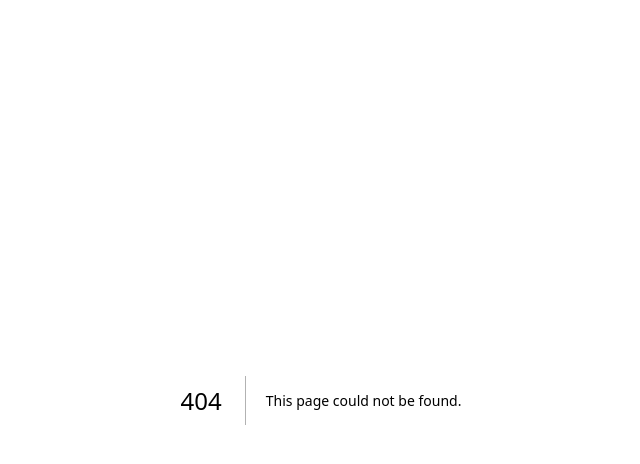
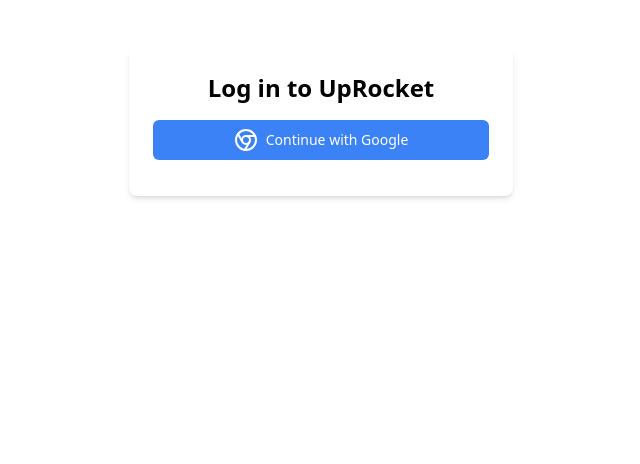
Before and after one commit to nylas/uprocket-demo, a Next.js app: page /login in a window 1280 px wide. Before the commit this address had no page. Shown: the top 464 px of the page, without its empty margins (319-959 px from the left). Built offline with nearby package versions, Linux system fonts and the light colour scheme; no server answers.

Commit message:
Added a new login page and dashboard page. Now you can log into the UpRocket app!

```diff
--- /dev/null
+++ b/src/components/dashboard.tsx
@@ -0,0 +1,25 @@
+import { UserData } from '@/lib/types'
+import { Header } from './header'
+
+export default function Dashboard({ user }: { user: UserData }) {
+  return (
+    <div className='flex flex-col min-h-screen bg-white'>
+      <Header />
+      <div className='py-10'>
+        <header>
+          <div className='mx-auto max-w-7xl px-4 sm:px-6 lg:px-8'>
+            <h1 className='text-3xl font-bold leading-tight tracking-tight text-gray-900'>
+              Dashboard
+            </h1>
+          </div>
+        </header>
+        <main>
+          <div className='mx-auto max-w-7xl sm:px-6 lg:px-8'>
+            {/** Welcomeing the user */}
+            Welcome, {user.name}!
+          </div>
+        </main>
+      </div>
+    </div>
+  )
+}
--- /dev/null
+++ b/src/components/login-box.tsx
@@ -0,0 +1,94 @@
+/**
+ * v0 by Vercel.
+ * @see https://v0.dev/t/UXomEPRIXbk
+ */
+import { Button } from '@/components/ui/button'
+import firebaseApp from '@/lib/firebase-client'
+import { useLoggedInUser } from '@/lib/hooks'
+import { GoogleAuthProvider, getAuth, signInWithPopup } from 'firebase/auth'
+import { useRouter } from 'next/router'
+import { JSX, SVGProps, useState } from 'react'
+
+export default function LoginBox() {
+  const { mutateAccount } = useLoggedInUser()
+  const [loggingIn, setLoggingIn] = useState(false)
+  const router = useRouter()
+  const { redirect } = router.query as { redirect: string }
+
+  return (
+    <div className='max-w-sm mx-auto my-12 p-6 bg-white rounded-lg shadow-md'>
+      <h1 className='text-2xl font-bold text-center mb-4'>Log in to UpRocket</h1>
+      <Button
+        className='w-full bg-blue-500 text-white mb-3'
+        disabled={loggingIn}
+        onClick={() => {
+          const provider = new GoogleAuthProvider()
+          const auth = getAuth(firebaseApp)
+          setLoggingIn(true)
+          signInWithPopup(auth, provider)
+            .then(async (result) => {
+              // This gives you a Google Access Token. You can use it to access the Google API.
+              const credential = GoogleAuthProvider.credentialFromResult(result)
+              if (credential) {
+                const user = result.user
+                // ...
+                await fetch(`/api/login`, {
+                  method: 'POST',
+                  headers: {
+                    'Content-Type': 'application/json',
+                  },
+                  body: JSON.stringify({
+                    idToken: await user.getIdToken(),
+                  }),
+                }).then(async (res) => {
+                  const data = await res.json()
+                  await mutateAccount(data.userData)
+                  if (res.status === 200) {
+                    router.replace(redirect || '/')
+                  }
+                })
+              }
+            })
+            .catch((error) => {
+              // Handle Errors here.
+              const errorCode = error.code
+              const errorMessage = error.message
+              // The email of the user's account used.
+              const email = error.customData.email
+              // The AuthCredential type that was used.
+              const credential = GoogleAuthProvider.credentialFromError(error)
+            })
+            .finally(() => {
+              setLoggingIn(false)
+            })
+        }}
+      >
+        <ChromeIcon className='text-white mr-2' />
+        {loggingIn ? 'Logging in...' : 'Continue with Google'}
+      </Button>
+    </div>
+  )
+}
+
+function ChromeIcon(props: JSX.IntrinsicAttributes & SVGProps<SVGSVGElement>) {
+  return (
+    <svg
+      {...props}
+      xmlns='http://www.w3.org/2000/svg'
+      width='24'
+      height='24'
+      viewBox='0 0 24 24'
+      fill='none'
+      stroke='currentColor'
+      strokeWidth='2'
+      strokeLinecap='round'
+      strokeLinejoin='round'
+    >
+      <circle cx='12' cy='12' r='10' />
+      <circle cx='12' cy='12' r='4' />
+      <line x1='21.17' x2='12' y1='8' y2='8' />
+      <line x1='3.95' x2='8.54' y1='6.06' y2='14' />
+      <line x1='10.88' x2='15.46' y1='21.94' y2='14' />
+    </svg>
+  )
+}
--- a/src/pages/index.tsx
+++ b/src/pages/index.tsx
@@ -1,3 +1,4 @@
+import Dashboard from '@/components/dashboard'
 import { LandingPage } from '@/components/landing-page'
 import { useLoggedInUser } from '@/lib/hooks'
 import Head from 'next/head'
@@ -18,7 +19,7 @@
         />
         <link rel='icon' href='/favicon.ico' />
       </Head>
-      <LandingPage />
+      {user ? <Dashboard user={user} /> : <LandingPage />}
     </>
   )
 }
--- /dev/null
+++ b/src/pages/login.tsx
@@ -0,0 +1,29 @@
+import LoginBox from '@/components/login-box'
+import { useLoggedInUser } from '@/lib/hooks'
+import Head from 'next/head'
+import { useRouter } from 'next/router'
+
+export default function Login() {
+  const { user, isLoading } = useLoggedInUser()
+  const router = useRouter()
+  if (isLoading) return null
+
+  if (user) {
+    router.push('/')
+    return null
+  }
+
+  return (
+    <>
+      <Head>
+        <title>Log In - UpRocket</title>
+        <meta
+          name='description'
+          content='Log in to UpRocket to connect with professionals from all over the world and get your projects done'
+        />
+        <link rel='icon' href='/favicon.ico' />
+      </Head>
+      <LoginBox />
+    </>
+  )
+}
```
